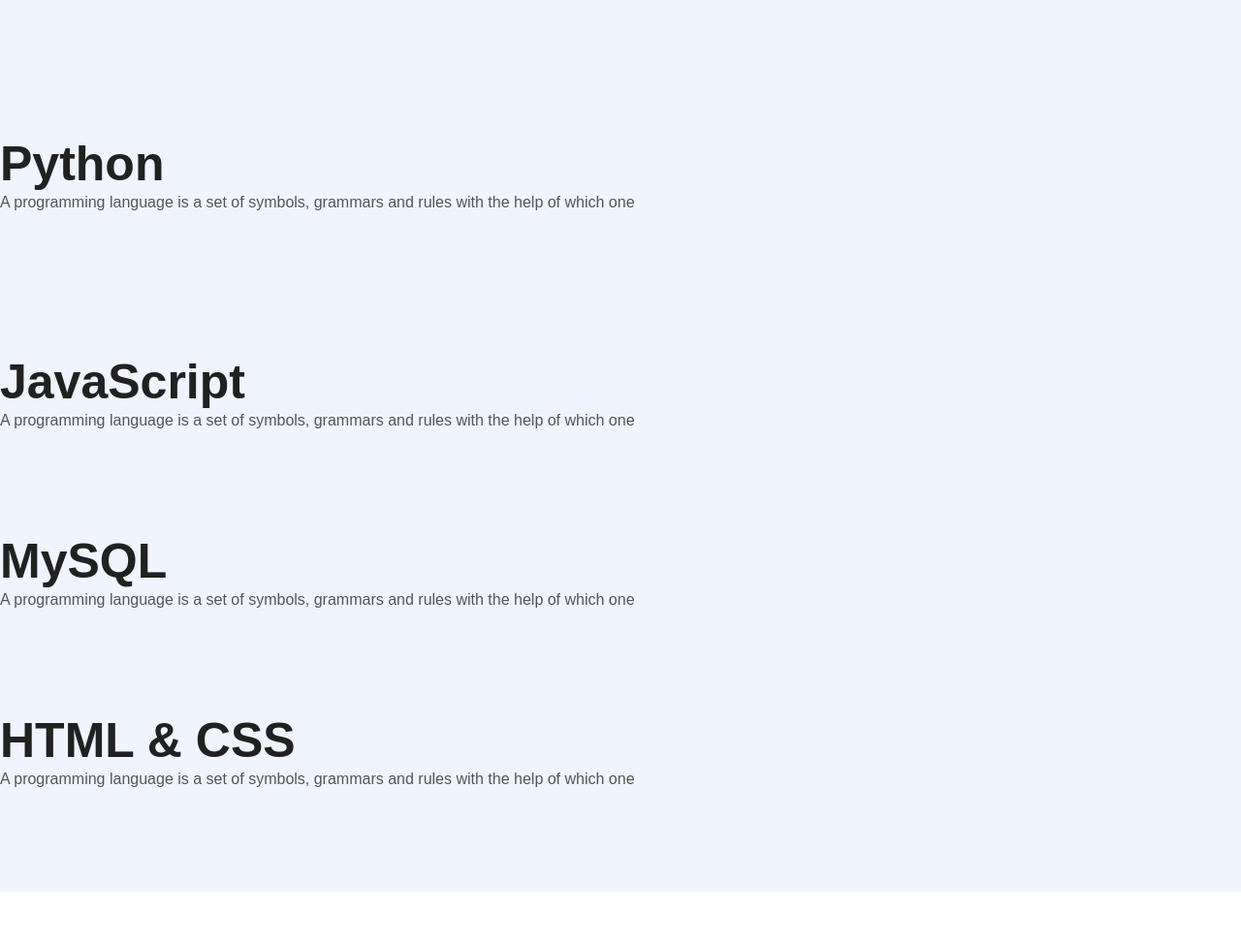
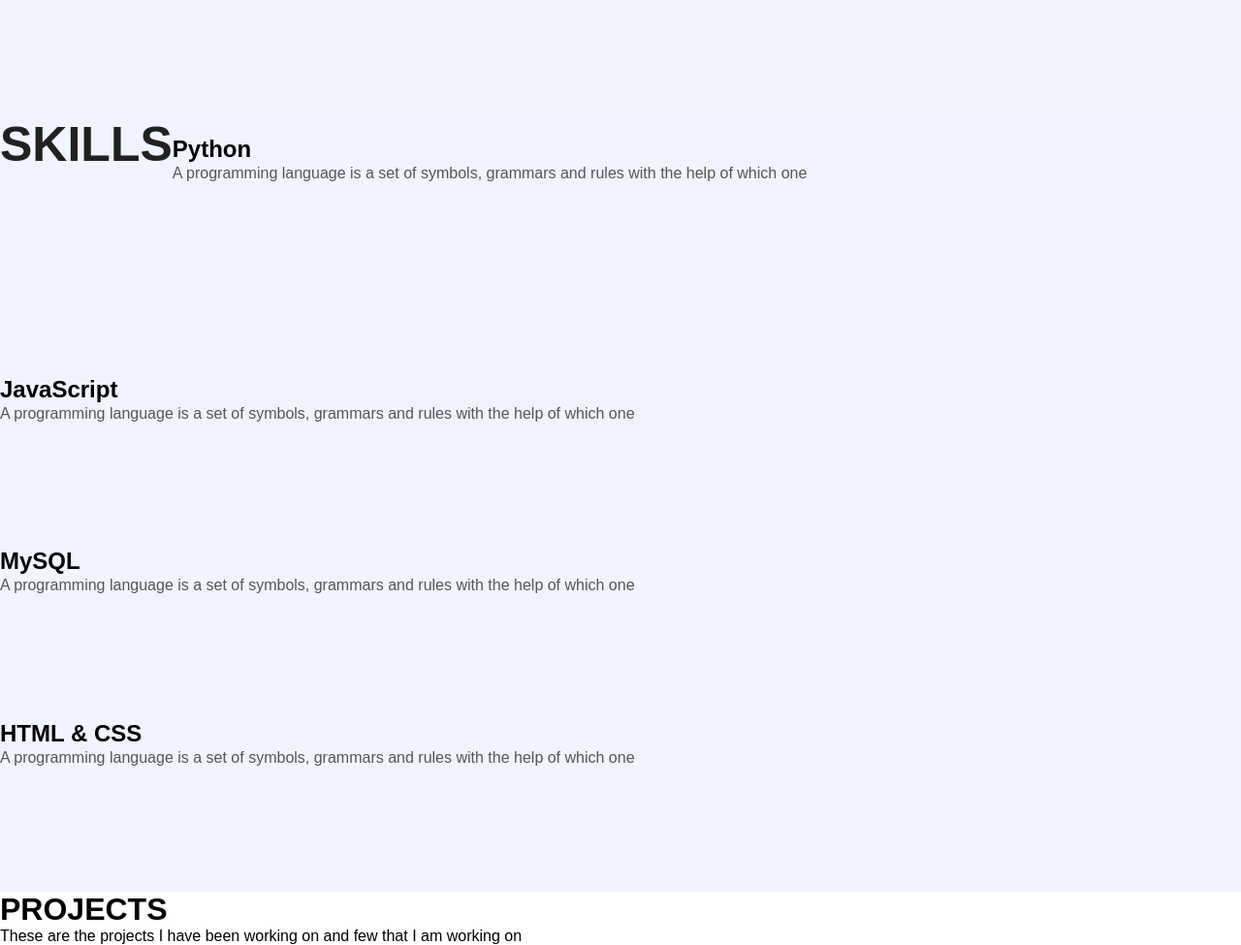
Before and after one commit to dukenyabuti/alx_capstone_project, a plain HTML site: page index.html in a window 1280 px wide. Shown: the part 680-1655 px from the top of the page at 97% size. Before the commit the page ends 1600 px from the top, so only its background shows below. Drawn offline with Linux system fonts and the light colour scheme.

Commit message:
capstone

```diff
--- a/index.html
+++ b/index.html
@@ -26,32 +26,38 @@
         </div>
     </div>
     <div class="skills">
+        <h1>SKILLS</h1>
         <div class="python">
-            <h1>Python</h1>
+            <h2>Python</h2>
             <p>
                 A programming language is a set of symbols, grammars and rules with the help of which one <br>
             </p>
         </div>
         <div class="JavaScript">
-            <h1>JavaScript</h1>
+            <h2>JavaScript</h2>
             <p>
                 A programming language is a set of symbols, grammars and rules with the help of which one <br>
             </p>
         </div>
         <div class="MySQL">
-            <h1>MySQL</h1>
+            <h2>MySQL</h2>
             <p>
                 A programming language is a set of symbols, grammars and rules with the help of which one <br>
             </p>
         </div>
         <div class="HTML/CSS">
-            <h1>HTML & CSS</h1>
+            <h2>HTML & CSS</h2>
             <p>
                 A programming language is a set of symbols, grammars and rules with the help of which one <br>
             </p>
         </div>
 
     </div>
+    <div class="Projects">
+        <h1>PROJECTS</h1>
+        <p>These are the projects I have been working on and few that I am working on</p>
+
+    </div>
 
 </body>
 </html>
```
